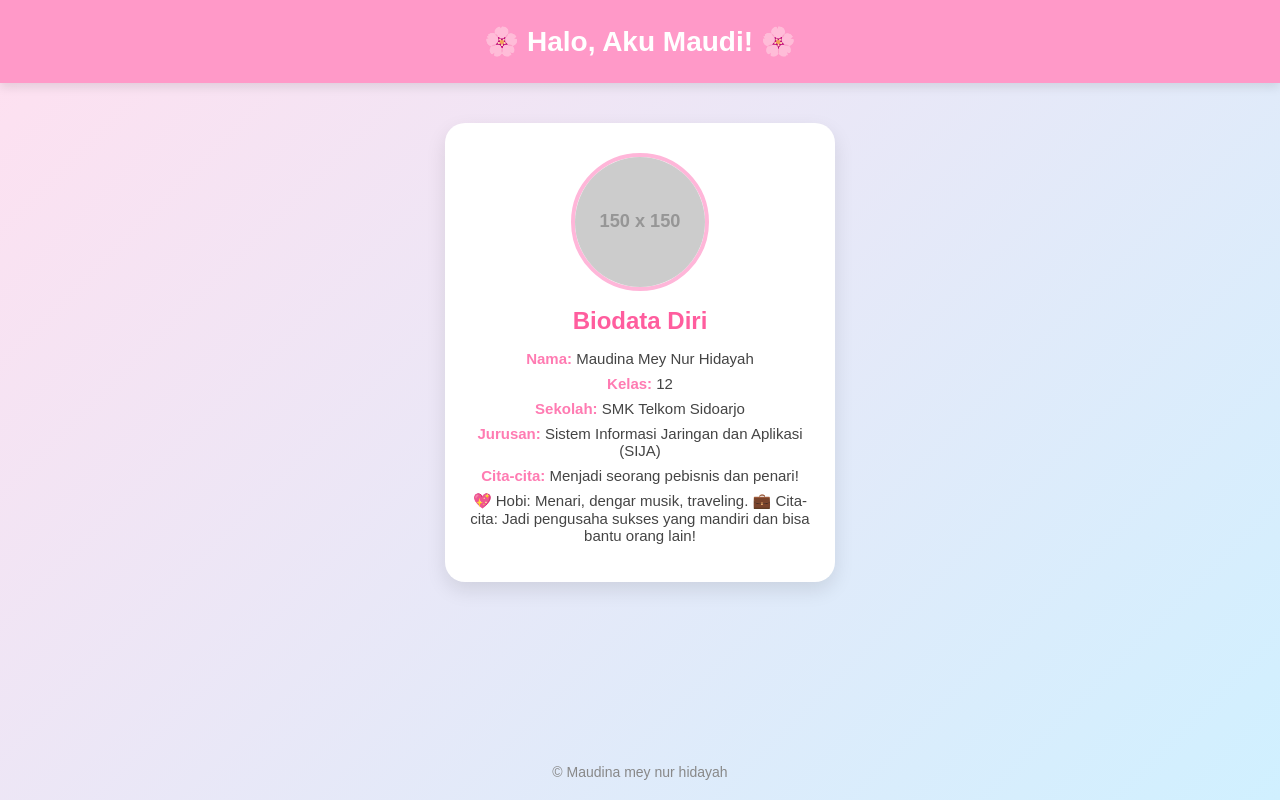
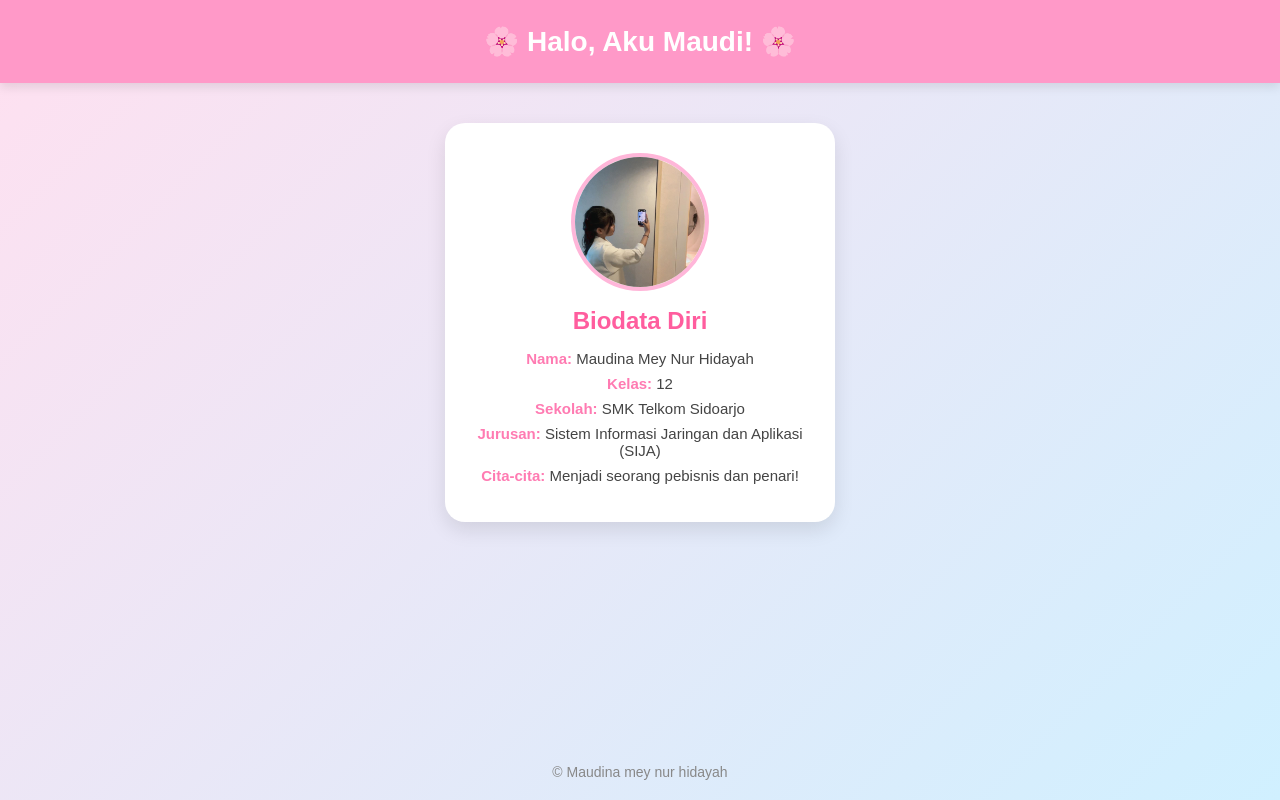
Before and after one commit to modyyz17/tgs-aj2, a plain HTML site: page index.html in a window 1280 px wide. Drawn offline with Linux system fonts and the light colour scheme; placeholder pictures from the web are drawn by us.

Commit message:
Update  terbaru

```diff
--- a/index.html
+++ b/index.html
@@ -106,15 +106,13 @@
   </header>
 
   <div class="container">
-    <img src="https://via.placeholder.com/150" alt="Foto Maudi">
+    <img src="ody.jpg" alt="Foto Maudi">
     <h1>Biodata Diri</h1>
     <p><strong>Nama:</strong> Maudina Mey Nur Hidayah</p>
     <p><strong>Kelas:</strong> 12</p>
     <p><strong>Sekolah:</strong> SMK Telkom Sidoarjo</p>
     <p><strong>Jurusan:</strong> Sistem Informasi Jaringan dan Aplikasi (SIJA)</p>
     <p><strong>Cita-cita:</strong> Menjadi seorang pebisnis dan penari!</p>
-    <p>💖 Hobi: Menari, dengar musik, traveling.
-       💼 Cita-cita: Jadi pengusaha sukses yang mandiri dan bisa bantu orang lain!</p>
   </div>
 
   <footer>
```
Also changed, not shown: ody.jpg (added).
